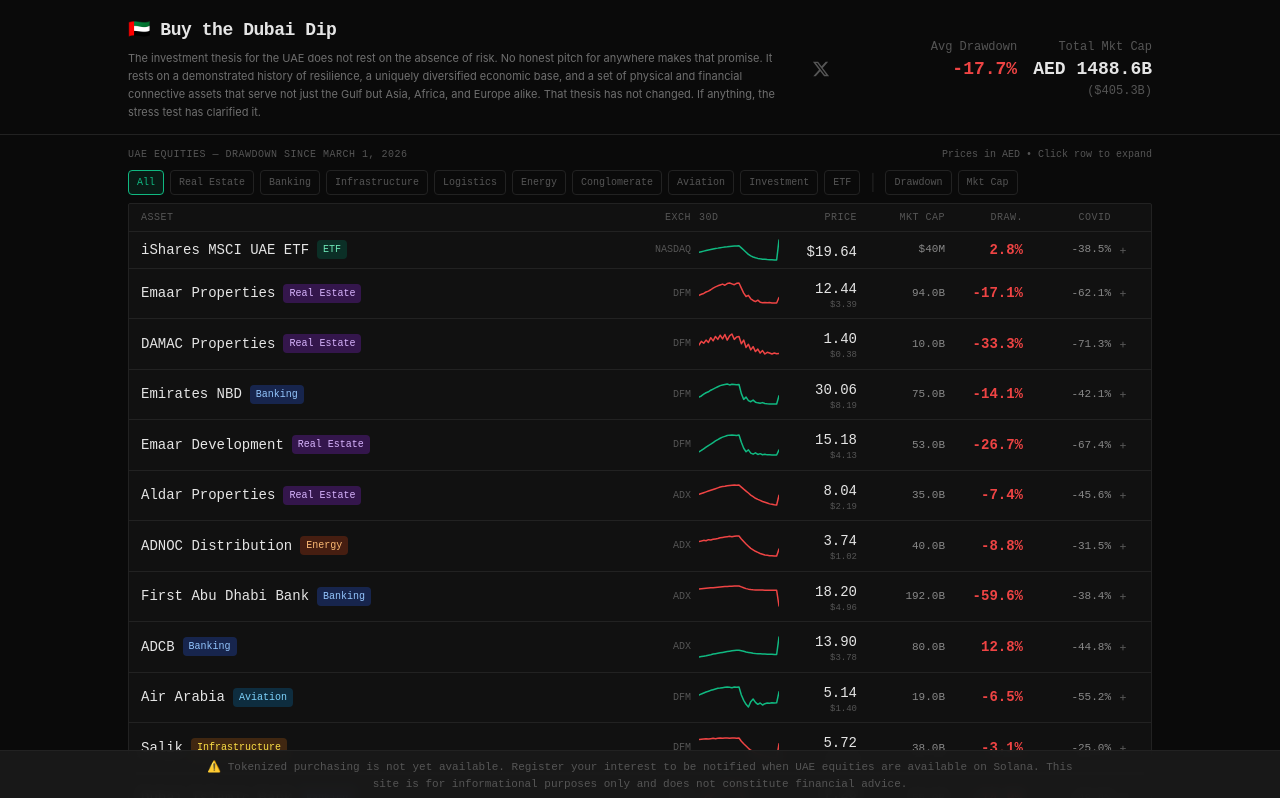
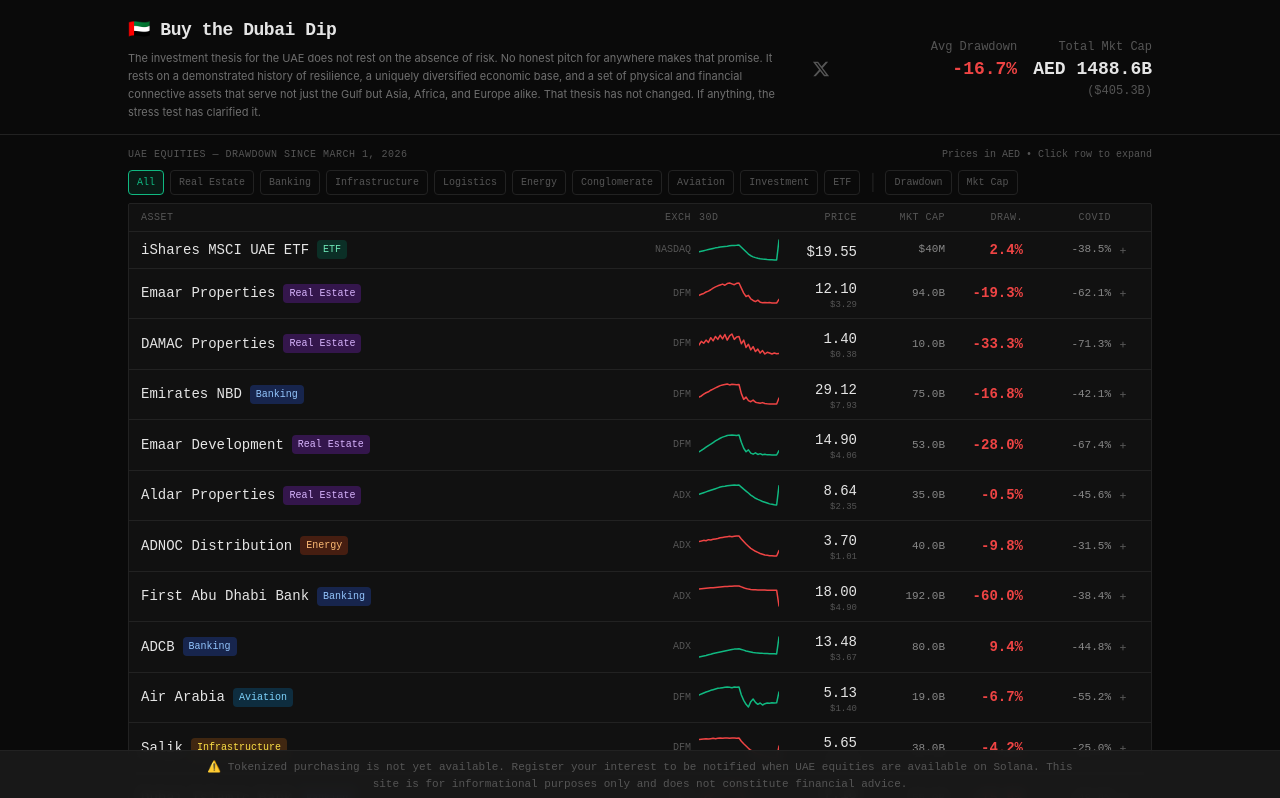
Before and after one commit to riverventures/buy-the-dubai-dip, a Next.js app: page / in a window 1280 px wide. Shown: the top 798 px of the page. Built offline with nearby package versions, Linux system fonts and the light colour scheme.

Commit message:
chore: daily price update 2026-04-30

```diff
--- a/src/data/assets.ts
+++ b/src/data/assets.ts
@@ -62,15 +62,15 @@
     exchange: 'NASDAQ',
     currency: 'USD',
     fiatUrl: 'https://www.ishares.com/us/products/264275/ishares-msci-uae-capped-etf',
-    currentPrice: 19.64,
+    currentPrice: 19.55,
     preMarch1Price: 19.10,
-    drawdownPct: 2.8,
+    drawdownPct: 2.4,
     covidDrawdownPct: -38.5,
     sparklineData: [
       18.50, 18.55, 18.60, 18.65, 18.70, 18.75, 18.80, 18.85, 18.88, 18.92,
-      18.95, 18.98, 19.00, 19.03, 19.05, 19.07, 19.08, 19.10,
-      18.90, 18.70, 18.50, 18.30, 18.15, 18.05, 17.98, 17.92, 17.88,
-      17.85, 17.83, 17.81, 17.80, 17.79, 17.78, 17.77, 19.64
+      18.95, 18.98, 19.00, 19.03, 19.05, 19.07, 19.08, 19.10, 18.90, 18.70,
+      18.50, 18.30, 18.15, 18.05, 17.98, 17.92, 17.88, 17.85, 17.83, 17.81,
+      17.80, 17.79, 17.78, 17.77, 19.55
     ],
     pe: 8.2,
     marketCapB: 0.04,
@@ -89,15 +89,15 @@
     exchange: 'DFM',
     currency: 'AED',
     fiatUrl: 'https://www.dfm.ae/the-exchange/market-information/company/EMAAR/trading/trading-summary',
-    currentPrice: 12.44,
+    currentPrice: 12.1,
     preMarch1Price: 15.00,
-    drawdownPct: -17.1,
+    drawdownPct: -19.3,
     covidDrawdownPct: -62.1,
     sparklineData: [
       12.80, 13.00, 13.15, 13.40, 13.55, 13.80, 14.10, 14.30, 14.50, 14.65,
-      14.80, 14.60, 14.90, 15.00, 14.85, 14.70, 14.95, 15.00,
-      14.10, 13.20, 12.60, 12.80, 12.20, 11.90, 11.70, 11.95, 11.60,
-      11.50, 11.55, 11.48, 11.52, 11.47, 11.46, 11.45, 12.44
+      14.80, 14.60, 14.90, 15.00, 14.85, 14.70, 14.95, 15.00, 14.10, 13.20,
+      12.60, 12.80, 12.20, 11.90, 11.70, 11.95, 11.60, 11.50, 11.55, 11.48,
+      11.52, 11.47, 11.46, 11.45, 12.1
     ],
     pe: 5.8,
     marketCapB: 94.0,
@@ -122,9 +122,9 @@
     covidDrawdownPct: -71.3,
     sparklineData: [
       1.75, 1.90, 1.82, 1.95, 1.85, 2.05, 1.92, 2.10, 1.98, 2.15,
-      2.00, 2.18, 1.95, 2.12, 2.20, 1.98, 2.08, 2.10,
-      1.80, 1.95, 1.65, 1.78, 1.55, 1.68, 1.48, 1.58, 1.42,
-      1.52, 1.38, 1.45, 1.42, 1.38, 1.42, 1.39, 1.4
+      2.00, 2.18, 1.95, 2.12, 2.20, 1.98, 2.08, 2.10, 1.80, 1.95,
+      1.65, 1.78, 1.55, 1.68, 1.48, 1.58, 1.42, 1.52, 1.38, 1.45,
+      1.42, 1.38, 1.42, 1.39, 1.4
     ],
     pe: 4.2,
     marketCapB: 10.0,
@@ -143,15 +143,15 @@
     exchange: 'DFM',
     currency: 'AED',
     fiatUrl: 'https://www.dfm.ae/the-exchange/market-information/company/EMIRATESNBD/trading/trading-summary',
-    currentPrice: 30.06,
+    currentPrice: 29.12,
     preMarch1Price: 35.00,
-    drawdownPct: -14.1,
+    drawdownPct: -16.8,
     covidDrawdownPct: -42.1,
     sparklineData: [
       29.50, 30.00, 30.80, 31.40, 31.80, 32.50, 33.00, 33.50, 34.00, 34.50,
-      34.80, 35.00, 35.20, 34.80, 35.10, 35.00, 34.90, 35.00,
-      31.00, 28.50, 29.50, 28.00, 27.50, 28.20, 27.30, 27.00, 26.80,
-      27.10, 26.70, 26.60, 26.55, 26.52, 26.50, 26.50, 30.06
+      34.80, 35.00, 35.20, 34.80, 35.10, 35.00, 34.90, 35.00, 31.00, 28.50,
+      29.50, 28.00, 27.50, 28.20, 27.30, 27.00, 26.80, 27.10, 26.70, 26.60,
+      26.55, 26.52, 26.50, 26.50, 29.12
     ],
     pe: 6.2,
     marketCapB: 75.0,
@@ -170,15 +170,15 @@
     exchange: 'DFM',
     currency: 'AED',
     fiatUrl: 'https://www.dfm.ae/the-exchange/market-information/company/EMAARDEV/trading/trading-summary',
-    currentPrice: 15.18,
+    currentPrice: 14.9,
     preMarch1Price: 20.70,
-    drawdownPct: -26.7,
+    drawdownPct: -28.0,
     covidDrawdownPct: -67.4,
     sparklineData: [
       14.50, 15.00, 15.60, 16.20, 16.80, 17.30, 17.90, 18.50, 19.00, 19.50,
-      19.90, 20.20, 20.50, 20.65, 20.70, 20.60, 20.50, 20.70,
-      18.00, 15.80, 14.50, 15.20, 14.00, 13.60, 14.10, 13.50, 13.80,
-      13.40, 13.55, 13.35, 13.40, 13.32, 13.30, 13.30, 15.18
+      19.90, 20.20, 20.50, 20.65, 20.70, 20.60, 20.50, 20.70, 18.00, 15.80,
+      14.50, 15.20, 14.00, 13.60, 14.10, 13.50, 13.80, 13.40, 13.55, 13.35,
+      13.40, 13.32, 13.30, 13.30, 14.9
     ],
     pe: 4.5,
     marketCapB: 53.0,
@@ -197,15 +197,15 @@
     exchange: 'ADX',
     currency: 'AED',
     fiatUrl: 'https://www.adx.ae/main-market/company-profile/overview?symbols=ALDAR',
-    currentPrice: 8.04,
+    currentPrice: 8.64,
     preMarch1Price: 8.68,
-    drawdownPct: -7.4,
+    drawdownPct: -0.5,
     covidDrawdownPct: -45.6,
     sparklineData: [
       8.10, 8.15, 8.20, 8.25, 8.30, 8.35, 8.40, 8.45, 8.50, 8.55,
-      8.58, 8.60, 8.63, 8.65, 8.67, 8.68, 8.66, 8.68,
-      8.55, 8.42, 8.30, 8.18, 8.05, 7.95, 7.85, 7.78, 7.72,
-      7.65, 7.60, 7.55, 7.50, 7.48, 7.45, 7.43, 8.04
+      8.58, 8.60, 8.63, 8.65, 8.67, 8.68, 8.66, 8.68, 8.55, 8.42,
+      8.30, 8.18, 8.05, 7.95, 7.85, 7.78, 7.72, 7.65, 7.60, 7.55,
+      7.50, 7.48, 7.45, 7.43, 8.64
     ],
     pe: 9.1,
     marketCapB: 35.0,
@@ -224,15 +224,15 @@
     exchange: 'ADX',
     currency: 'AED',
     fiatUrl: 'https://www.adx.ae/main-market/company-profile/overview?symbols=ADNOCDIST',
-    currentPrice: 3.74,
+    currentPrice: 3.7,
     preMarch1Price: 4.10,
-    drawdownPct: -8.8,
+    drawdownPct: -9.8,
     covidDrawdownPct: -31.5,
     sparklineData: [
       3.95, 3.96, 3.98, 3.97, 4.00, 3.99, 4.01, 4.02, 4.03, 4.05,
-      4.06, 4.07, 4.08, 4.09, 4.08, 4.09, 4.10, 4.10,
-      4.02, 3.95, 3.88, 3.82, 3.76, 3.72, 3.68, 3.65, 3.62,
-      3.60, 3.58, 3.57, 3.56, 3.56, 3.55, 3.55, 3.74
+      4.06, 4.07, 4.08, 4.09, 4.08, 4.09, 4.10, 4.10, 4.02, 3.95,
+      3.88, 3.82, 3.76, 3.72, 3.68, 3.65, 3.62, 3.60, 3.58, 3.57,
+      3.56, 3.56, 3.55, 3.55, 3.7
     ],
     pe: 15.2,
     marketCapB: 40.0,
@@ -251,15 +251,15 @@
     exchange: 'ADX',
     currency: 'AED',
     fiatUrl: 'https://www.adx.ae/main-market/company-profile/overview?symbols=FAB',
-    currentPrice: 18.2,
+    currentPrice: 18,
     preMarch1Price: 45.00,
-    drawdownPct: -59.6,
+    drawdownPct: -60.0,
     covidDrawdownPct: -38.4,
     sparklineData: [
       41.00, 41.30, 41.60, 41.90, 42.20, 42.50, 42.80, 43.10, 43.40, 43.70,
-      44.00, 44.20, 44.40, 44.60, 44.75, 44.85, 44.95, 45.00,
-      43.80, 42.60, 41.50, 40.80, 40.30, 40.00, 39.80, 39.65, 39.55,
-      39.50, 39.45, 39.42, 39.38, 39.35, 39.32, 39.30, 18.2
+      44.00, 44.20, 44.40, 44.60, 44.75, 44.85, 44.95, 45.00, 43.80, 42.60,
+      41.50, 40.80, 40.30, 40.00, 39.80, 39.65, 39.55, 39.50, 39.45, 39.42,
+      39.38, 39.35, 39.32, 39.30, 18
     ],
     pe: 8.4,
     marketCapB: 192.0,
@@ -278,15 +278,15 @@
     exchange: 'ADX',
     currency: 'AED',
     fiatUrl: 'https://www.adx.ae/main-market/company-profile/overview?symbols=ADCB',
-    currentPrice: 13.9,
+    currentPrice: 13.48,
     preMarch1Price: 12.32,
-    drawdownPct: 12.8,
+    drawdownPct: 9.4,
     covidDrawdownPct: -44.8,
     sparklineData: [
       11.50, 11.55, 11.60, 11.65, 11.72, 11.78, 11.85, 11.90, 11.95, 12.00,
-      12.05, 12.10, 12.15, 12.20, 12.25, 12.28, 12.30, 12.32,
-      12.25, 12.18, 12.10, 12.05, 12.00, 11.95, 11.92, 11.90, 11.88,
-      11.86, 11.85, 11.84, 11.83, 11.82, 11.81, 11.80, 13.9
+      12.05, 12.10, 12.15, 12.20, 12.25, 12.28, 12.30, 12.32, 12.25, 12.18,
+      12.10, 12.05, 12.00, 11.95, 11.92, 11.90, 11.88, 11.86, 11.85, 11.84,
+      11.83, 11.82, 11.81, 11.80, 13.48
     ],
     pe: 7.1,
     marketCapB: 80.0,
@@ -305,15 +305,15 @@
     exchange: 'DFM',
     currency: 'AED',
     fiatUrl: 'https://www.dfm.ae/the-exchange/market-information/company/AIRARABIA/trading/trading-summary',
-    currentPrice: 5.14,
+    currentPrice: 5.13,
     preMarch1Price: 5.50,
-    drawdownPct: -6.5,
+    drawdownPct: -6.7,
     covidDrawdownPct: -55.2,
     sparklineData: [
       4.90, 4.98, 5.05, 5.12, 5.18, 5.25, 5.30, 5.35, 5.40, 5.42,
-      5.45, 5.48, 5.50, 5.48, 5.45, 5.50, 5.48, 5.50,
-      4.90, 4.50, 4.20, 4.00, 4.40, 4.60, 4.35, 4.20, 4.30,
-      4.15, 4.25, 4.30, 4.28, 4.32, 4.30, 4.31, 5.14
+      5.45, 5.48, 5.50, 5.48, 5.45, 5.50, 5.48, 5.50, 4.90, 4.50,
+      4.20, 4.00, 4.40, 4.60, 4.35, 4.20, 4.30, 4.15, 4.25, 4.30,
+      4.28, 4.32, 4.30, 4.31, 5.13
     ],
     pe: 7.5,
     marketCapB: 19.0,
@@ -332,15 +332,15 @@
     exchange: 'DFM',
     currency: 'AED',
     fiatUrl: 'https://www.dfm.ae/the-exchange/market-information/company/SALIK/trading/trading-summary',
-    currentPrice: 5.72,
+    currentPrice: 5.65,
     preMarch1Price: 5.90,
-    drawdownPct: -3.1,
+    drawdownPct: -4.2,
     covidDrawdownPct: -25.0,
     sparklineData: [
       5.85, 5.86, 5.87, 5.88, 5.87, 5.88, 5.89, 5.88, 5.89, 5.90,
-      5.89, 5.90, 5.90, 5.89, 5.90, 5.90, 5.89, 5.90,
-      5.80, 5.72, 5.65, 5.58, 5.52, 5.48, 5.44, 5.40, 5.38,
-      5.36, 5.34, 5.32, 5.30, 5.29, 5.28, 5.28, 5.72
+      5.89, 5.90, 5.90, 5.89, 5.90, 5.90, 5.89, 5.90, 5.80, 5.72,
+      5.65, 5.58, 5.52, 5.48, 5.44, 5.40, 5.38, 5.36, 5.34, 5.32,
+      5.30, 5.29, 5.28, 5.28, 5.65
     ],
     pe: 18.5,
     marketCapB: 38.0,
@@ -359,15 +359,15 @@
     exchange: 'DFM',
     currency: 'AED',
     fiatUrl: 'https://www.dfm.ae/the-exchange/market-information/company/DIB/trading/trading-summary',
-    currentPrice: 7.23,
+    currentPrice: 7.18,
     preMarch1Price: 8.50,
-    drawdownPct: -14.9,
+    drawdownPct: -15.5,
     covidDrawdownPct: -48.6,
     sparklineData: [
       7.70, 7.85, 7.75, 7.95, 8.05, 7.90, 8.10, 8.20, 8.30, 8.40,
-      8.35, 8.50, 8.45, 8.48, 8.42, 8.50, 8.48, 8.50,
-      8.10, 7.80, 7.60, 7.75, 7.50, 7.65, 7.45, 7.50, 7.42,
-      7.48, 7.44, 7.42, 7.43, 7.41, 7.40, 7.40, 7.23
+      8.35, 8.50, 8.45, 8.48, 8.42, 8.50, 8.48, 8.50, 8.10, 7.80,
+      7.60, 7.75, 7.50, 7.65, 7.45, 7.50, 7.42, 7.48, 7.44, 7.42,
+      7.43, 7.41, 7.40, 7.40, 7.18
     ],
     pe: 6.8,
     marketCapB: 55.0,
@@ -392,9 +392,9 @@
     covidDrawdownPct: -35.2,
     sparklineData: [
       17.50, 17.60, 17.75, 17.90, 18.00, 18.10, 18.20, 18.30, 18.35, 18.40,
-      18.45, 18.48, 18.50, 18.45, 18.50, 18.48, 18.50, 18.50,
-      17.90, 17.40, 17.00, 17.30, 16.80, 17.00, 16.60, 16.70, 16.50,
-      16.55, 16.40, 16.45, 16.35, 16.32, 16.30, 16.29, 16.29
+      18.45, 18.48, 18.50, 18.45, 18.50, 18.48, 18.50, 18.50, 17.90, 17.40,
+      17.00, 17.30, 16.80, 17.00, 16.60, 16.70, 16.50, 16.55, 16.40, 16.45,
+      16.35, 16.32, 16.30, 16.29, 16.29
     ],
     pe: 11.3,
     marketCapB: 49.5,
@@ -413,15 +413,15 @@
     exchange: 'ADX',
     currency: 'AED',
     fiatUrl: 'https://www.adx.ae/main-market/company-profile/overview?symbols=IHC',
-    currentPrice: 390.4,
+    currentPrice: 390,
     preMarch1Price: 450.00,
-    drawdownPct: -13.2,
+    drawdownPct: -13.3,
     covidDrawdownPct: -18.0,
     sparklineData: [
       420, 430, 415, 440, 425, 445, 435, 455, 440, 448,
-      460, 445, 455, 450, 440, 455, 445, 450,
-      420, 400, 415, 390, 405, 385, 395, 380, 392,
-      385, 395, 388, 393, 390, 392, 391, 390.4
+      460, 445, 455, 450, 440, 455, 445, 450, 420, 400,
+      415, 390, 405, 385, 395, 380, 392, 385, 395, 388,
+      393, 390, 392, 391, 390
     ],
     pe: 22.4,
     marketCapB: 730.0,
@@ -446,9 +446,9 @@
     covidDrawdownPct: -58.3,
     sparklineData: [
       1.55, 1.60, 1.58, 1.65, 1.62, 1.70, 1.68, 1.75, 1.72, 1.78,
-      1.80, 1.76, 1.82, 1.78, 1.80, 1.76, 1.80, 1.80,
-      1.60, 1.45, 1.50, 1.38, 1.42, 1.35, 1.38, 1.34, 1.36,
-      1.33, 1.35, 1.34, 1.33, 1.34, 1.33, 1.33, 1.06
+      1.80, 1.76, 1.82, 1.78, 1.80, 1.76, 1.80, 1.80, 1.60, 1.45,
+      1.50, 1.38, 1.42, 1.35, 1.38, 1.34, 1.36, 1.33, 1.35, 1.34,
+      1.33, 1.34, 1.33, 1.33, 1.06
     ],
     pe: 3.8,
     marketCapB: 3.0,
@@ -467,15 +467,15 @@
     exchange: 'ADX',
     currency: 'AED',
     fiatUrl: 'https://www.adx.ae/main-market/company-profile/overview?symbols=MULTIPLY',
-    currentPrice: 2.08,
+    currentPrice: 2.83,
     preMarch1Price: 3.50,
-    drawdownPct: -40.6,
+    drawdownPct: -19.1,
     covidDrawdownPct: -22.0,
     sparklineData: [
       3.15, 3.25, 3.18, 3.30, 3.22, 3.38, 3.30, 3.42, 3.35, 3.45,
-      3.50, 3.42, 3.48, 3.50, 3.45, 3.52, 3.48, 3.50,
-      3.25, 3.10, 3.20, 3.00, 2.95, 3.05, 2.90, 2.95, 2.88,
-      2.92, 2.86, 2.88, 2.85, 2.84, 2.83, 2.83, 2.08
+      3.50, 3.42, 3.48, 3.50, 3.45, 3.52, 3.48, 3.50, 3.25, 3.10,
+      3.20, 3.00, 2.95, 3.05, 2.90, 2.95, 2.88, 2.92, 2.86, 2.88,
+      2.85, 2.84, 2.83, 2.83, 2.83
     ],
     pe: 8.9,
     marketCapB: 15.0,
```
